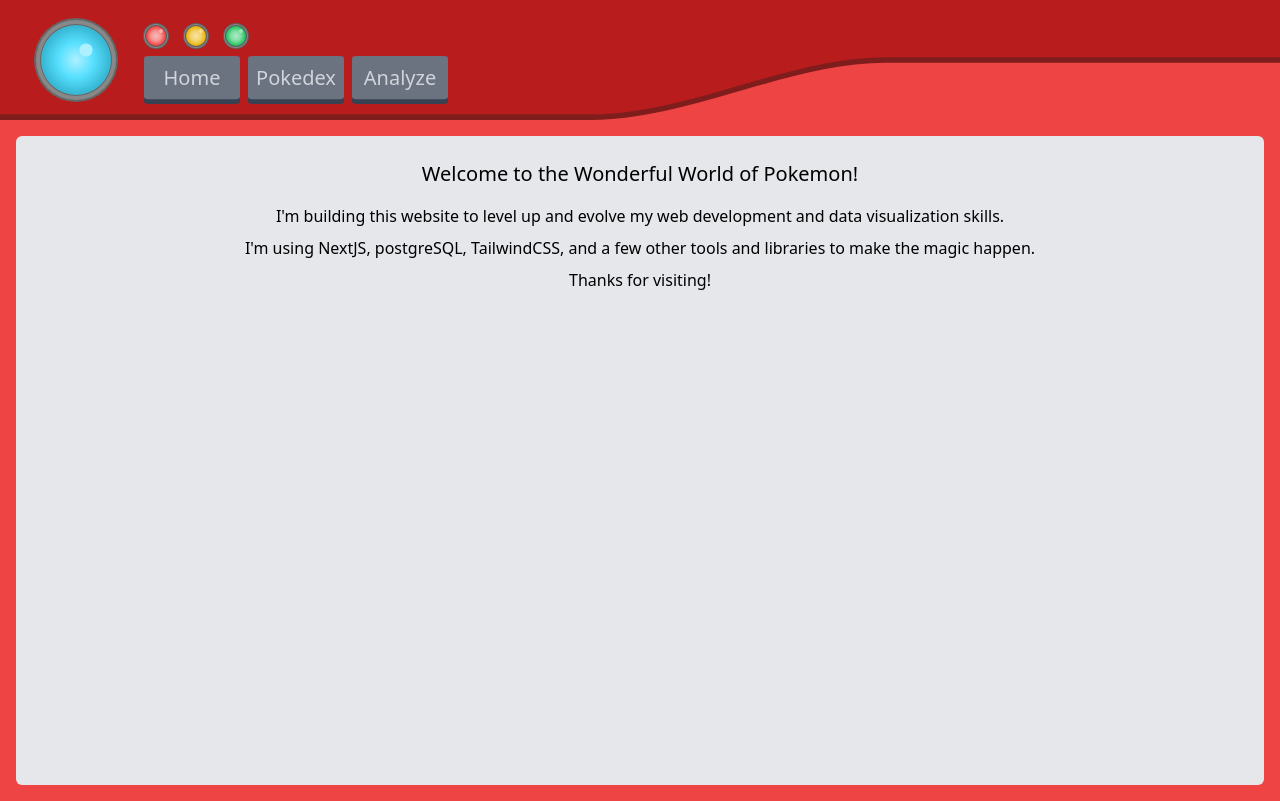
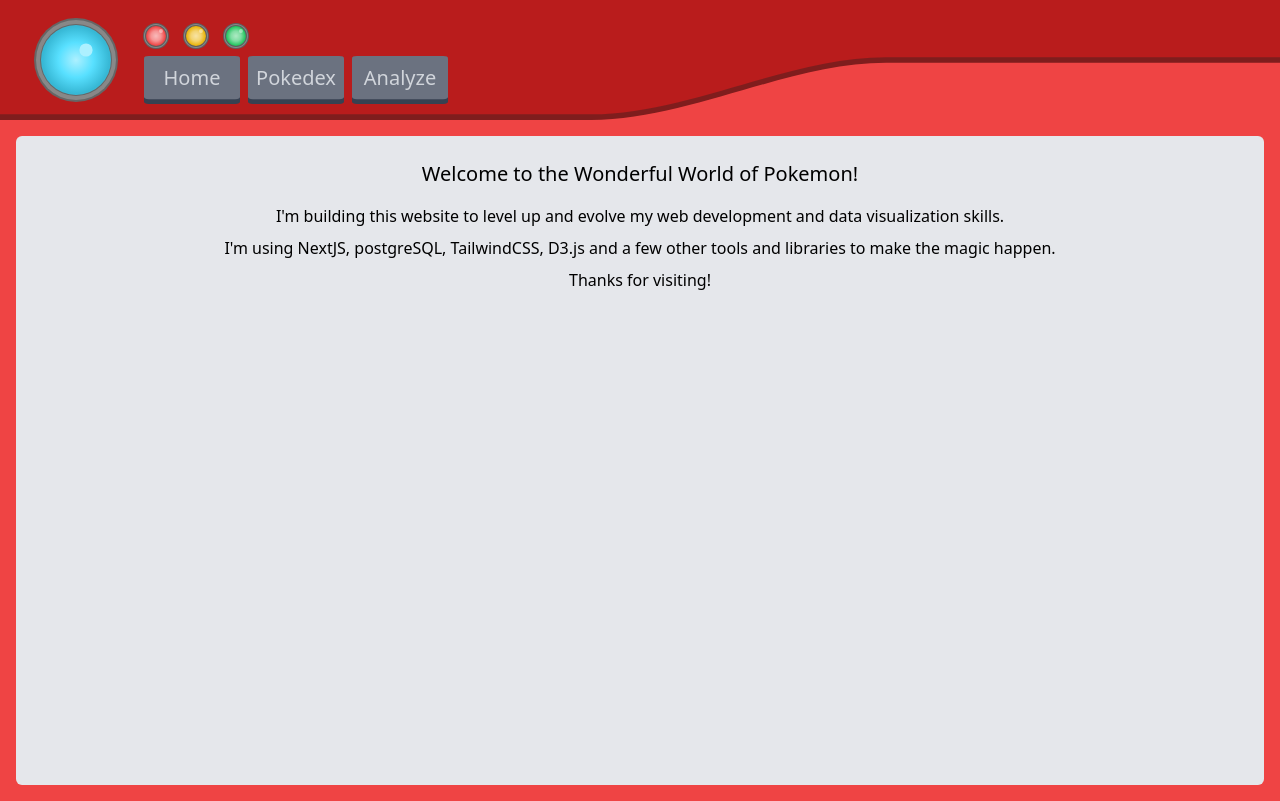
Before and after one commit to shroommu/pokemon-battler, a Next.js app: page / in a window 1280 px wide. Built offline with nearby package versions, Linux system fonts and the light colour scheme.

Commit message:
change some test ids

```diff
--- a/src/app/page.js
+++ b/src/app/page.js
@@ -3,11 +3,11 @@ export default function Home() {
     <div data-testid="container" className="flex flex-row h-auto w-full">
       <div
         className="flex flex-col m-4 h-auto md:w-full"
-        data-testid="pokedex-home-page-container"
+        data-testid="home-page-container"
       >
         <section
           className="flex flex-col p-6 w-full bg-gray-200 rounded-md items-center h-full"
-          data-testid="pokedex-home-page"
+          data-testid="home-page"
         >
           <h1 className="text-xl mb-4">
             Welcome to the Wonderful World of Pokemon!
@@ -17,7 +17,7 @@ export default function Home() {
             development and data visualization skills.
           </p>
           <p>
-            I&apos;m using NextJS, postgreSQL, TailwindCSS, and a few other
+            I&apos;m using NextJS, postgreSQL, TailwindCSS, D3.js and a few other
             tools and libraries to make the magic happen.
           </p>
           <p>Thanks for visiting!</p>
```
